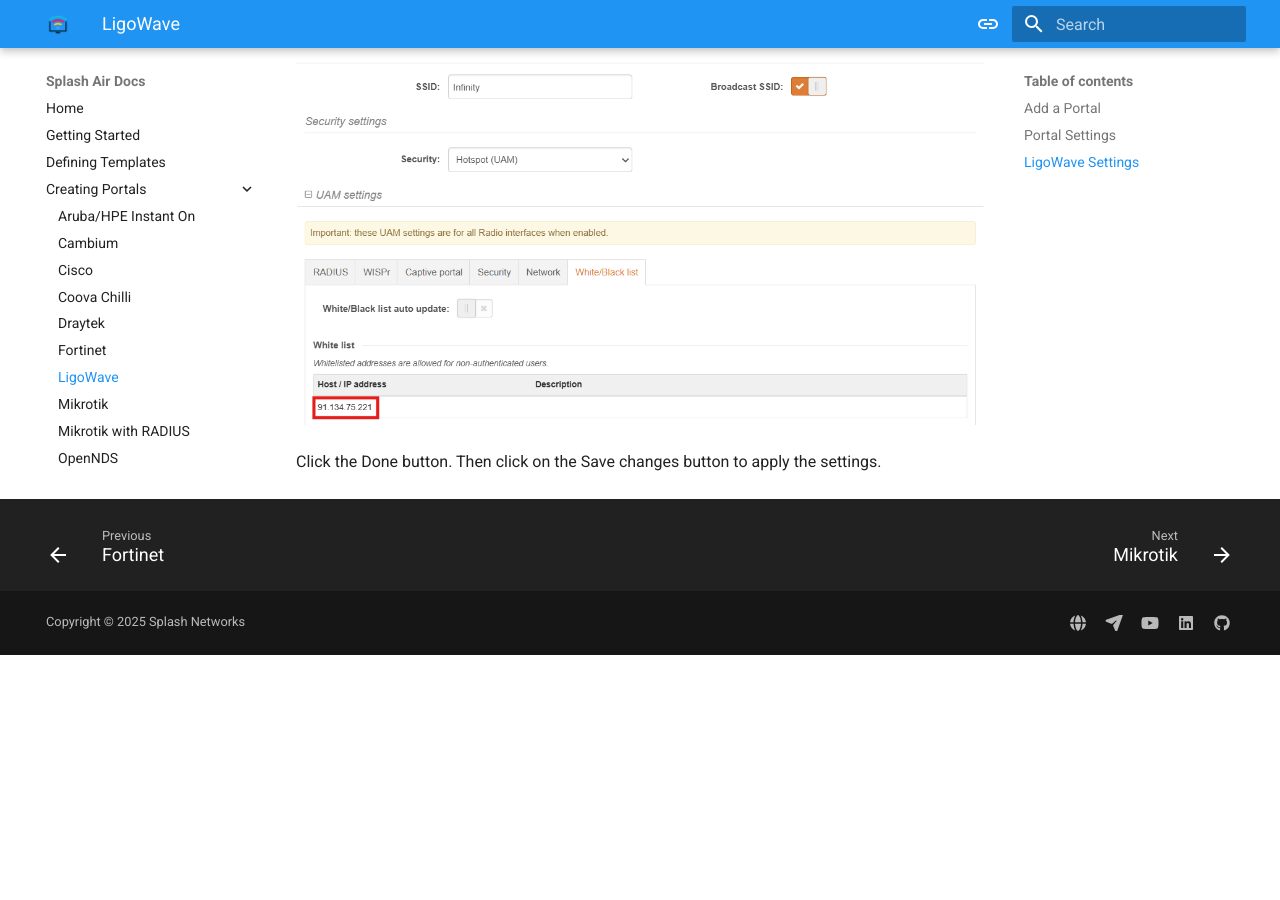
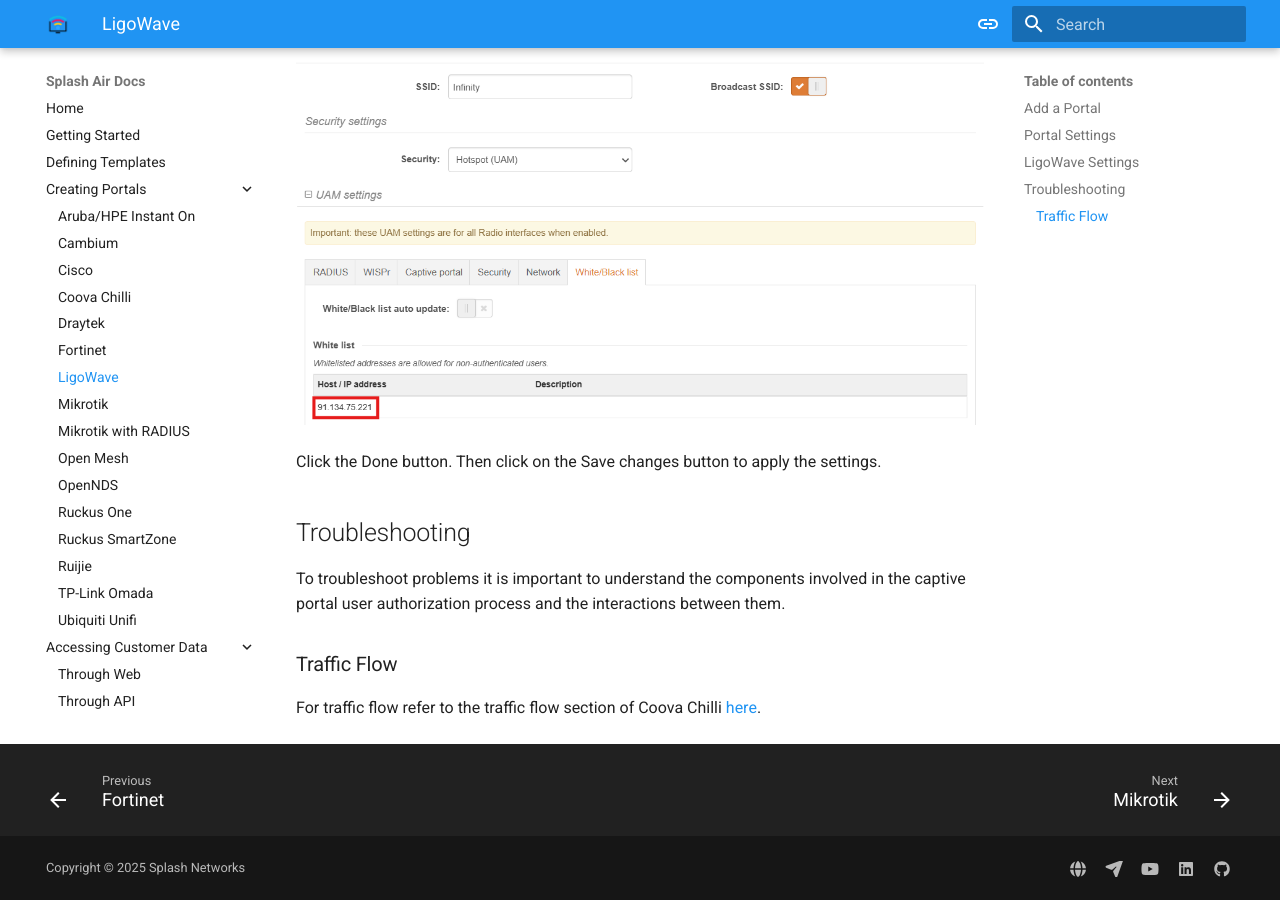
Before and after one commit to splash-networks/admin-panel-doc, an MkDocs documentation site: the page built from docs/portals/ligowave.md, in a window 1280 px wide and 900 px high, scrolled down 3119 px. Built offline with MkDocs 1.6.1 and Material for MkDocs 9.7.7, drawn with Linux system fonts in a browser that asks for light colours; before the commit the page ends 3774 px from its top, so only the background shows below that.

Commit message:
open mesh

```diff
--- a/docs/portals/ligowave.md
+++ b/docs/portals/ligowave.md
@@ -51,3 +51,11 @@
 ![Whitelist](../assets/images/ligowave/whitelist.png)
 
 Click the Done button. Then click on the Save changes button to apply the settings.
+
+## Troubleshooting
+
+To troubleshoot problems it is important to understand the components involved in the captive portal user authorization process and the interactions between them.
+
+### Traffic Flow
+
+For traffic flow refer to the traffic flow section of Coova Chilli [here](coova-chilli.md/#traffic-flow).
--- a/mkdocs.yml
+++ b/mkdocs.yml
@@ -19,6 +19,7 @@
       - LigoWave: portals/ligowave.md
       - Mikrotik: portals/mikrotik.md
       - Mikrotik with RADIUS: portals/mikrotik-with-radius.md
+      - Open Mesh: portals/openmesh.md
       - OpenNDS: portals/opennds.md
       - Ruckus One: portals/ruckusone.md
       - Ruckus SmartZone: portals/ruckus-smartzone.md
```
Also changed, not shown: docs/defining-templates.md (+3 -0 lines), docs/portals/openmesh.md (added, +68 -0 lines), docs/assets/images/openmesh/splash-page.png (added), docs/assets/images/openmesh/ssid.png (added).
